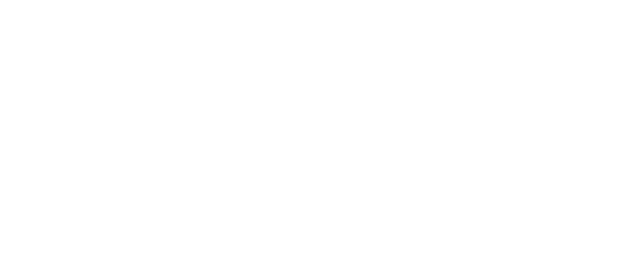
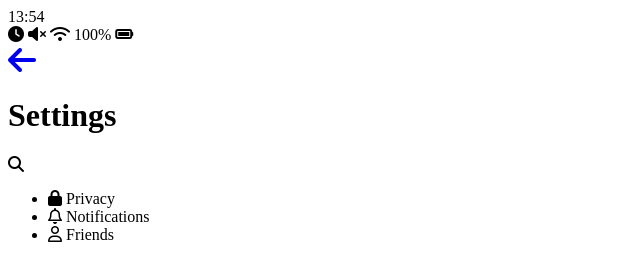
Before and after one commit to jxxtty/kakao-clone-v2.0, a plain HTML site: page settings.html in a window 1280 px wide. Shown: the whole page, without its empty margins (0-640 px from the left). Drawn offline with Linux system fonts and the light colour scheme.

Commit message:
settings.html & conect with more.html

```diff
--- a/settings.html
+++ b/settings.html
@@ -0,0 +1,61 @@
+<!DOCTYPE html>
+<html lang="en">
+  <head>
+    <meta charset="UTF-8" />
+    <meta name="viewport" content="width=device-width, initial-scale=1.0" />
+    <script
+      src="https://kit.fontawesome.com/c62211d980.js"
+      crossorigin="anonymous"
+    ></script>
+    <title>Setting | Kakao Clone</title>
+  </head>
+  <body>
+    <!-- status bar -->
+    <div class="status-bar">
+      <!-- status-bar는 부모 column은 자식-->
+      <div class="status-bar__column">
+        <span class="status-bar__clock">13:54</span>
+      </div>
+      <div class="status-bar__column">
+        <i class="fas fa-clock"></i>
+        <i class="fas fa-volume-mute"></i>
+        <i class="fas fa-wifi"></i>
+        <span class="status-bar__battery-level">100%</span>
+        <i class="fas fa-battery-full"></i>
+      </div>
+    </div>
+
+    <!-- header-->
+    <header class="header">
+      <div class="header__header-column">
+        <a href="more.html">
+          <i class="fas fa-arrow-left fa-2x"></i>
+        </a>
+        <h1 class="header__title">Settings</h1>
+      </div>
+      <div class="header__header-column">
+        <span class="header__icon">
+          <i class="fas fa-search"></i>
+        </span>
+      </div>
+    </header>
+    <main class="settings">
+      <section class="settings__sections">
+        <ul class="settings__list">
+          <li class="settings_setting">
+            <span class="settings_icon"><i class="fas fa-lock"></i></span>
+            <span class="settings__title">Privacy</span>
+          </li>
+          <li class="settings_setting">
+            <span class="settings_icon"><i class="far fa-bell"></i></span>
+            <span class="settings__title">Notifications</span>
+          </li>
+          <li class="settings_setting">
+            <span class="settings_icon"><i class="far fa-user"></i></span>
+            <span class="settings__title">Friends</span>
+          </li>
+        </ul>
+      </section>
+    </main>
+  </body>
+</html>
```
Also changed, not shown: more.html (+3 -1 lines), chat.html (added).
